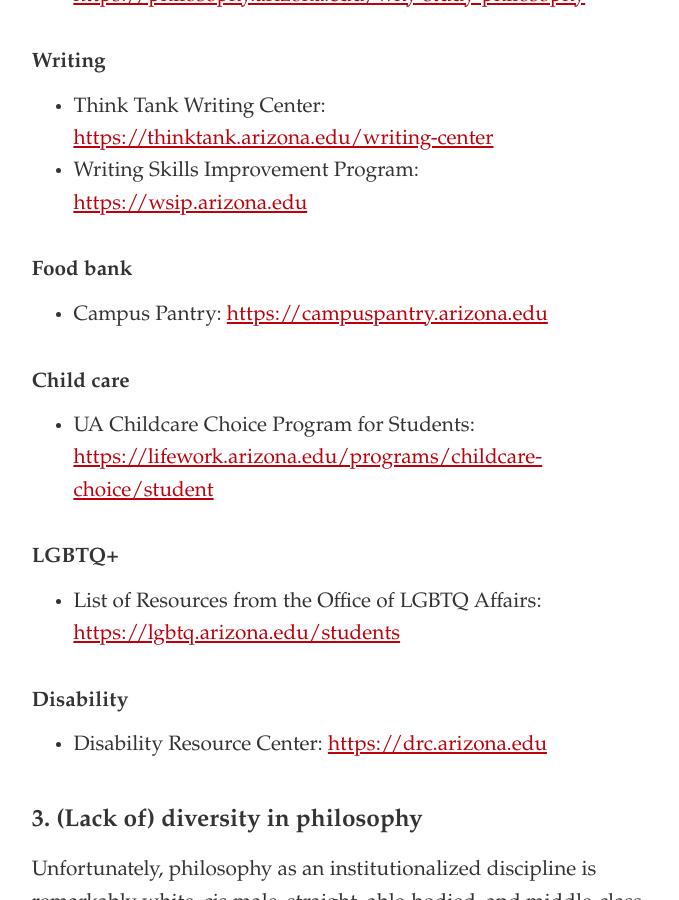
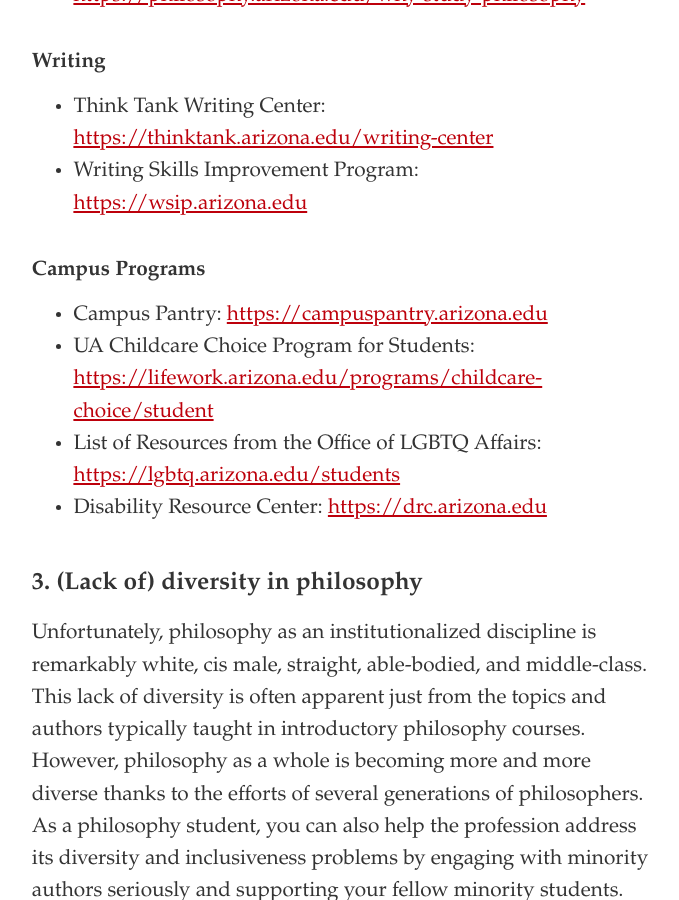
Before and after one commit to dingherself/dingherself.github.io, a Jekyll site: the page built from resources/syllabus-language.md, in a window 1280 px wide and 900 px high, scrolled down 5271 px. Shown: the whole window, without its empty margins (299-978 px from the left). Built offline with Jekyll 4.4.1, drawn with Linux system fonts in a browser that asks for light colours; some web fonts are replaced.

Commit message:
consolate

```diff
--- a/resources/syllabus-language.md
+++ b/resources/syllabus-language.md
@@ -82,20 +82,11 @@
 -   Think Tank Writing Center: <https://thinktank.arizona.edu/writing-center>
 -   Writing Skills Improvement Program: <https://wsip.arizona.edu>
 
-### Food bank
+### Campus Programs
 
 -   Campus Pantry: <https://campuspantry.arizona.edu>
-
-### Child care
-
 -   UA Childcare Choice Program for Students: <https://lifework.arizona.edu/programs/childcare-choice/student>
-
-### LGBTQ+
-
 -   List of Resources from the Office of LGBTQ Affairs: <https://lgbtq.arizona.edu/students>
-
-### Disability
-
 -   Disability Resource Center: <https://drc.arizona.edu>
 
 ## 3. (Lack of) diversity in philosophy
```
